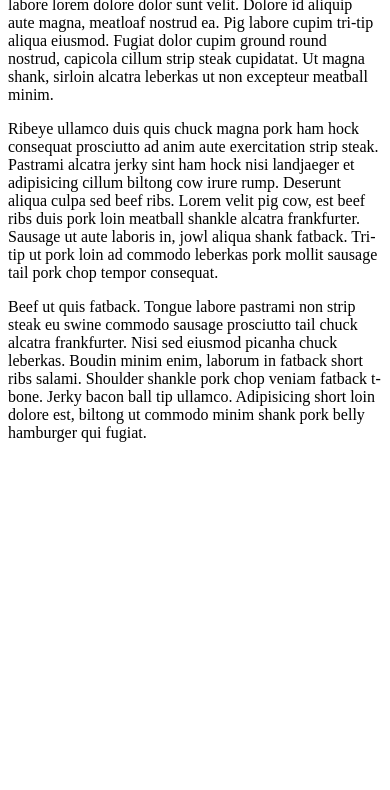
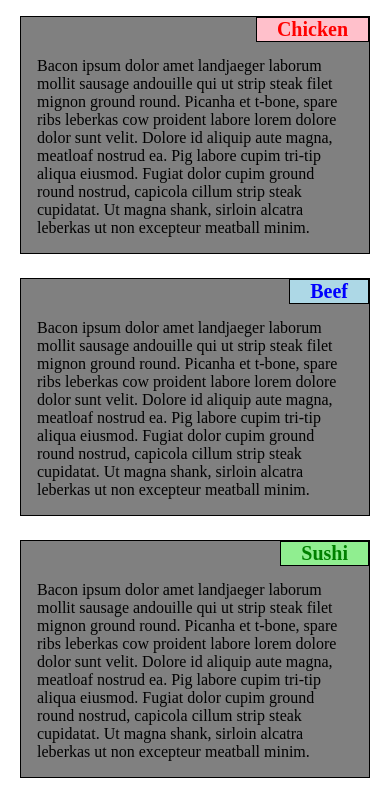
Before and after one commit to jinpark78/coursera-web-dev-class, a plain HTML site: page module2-solution/index.html in a window 390 px wide. Shown: the part 74-864 px from the top of the page. Drawn offline with Linux system fonts and the light colour scheme.

Commit message:
Add Styling & Responsive Design

```diff
--- a/module2-solution/css/site.css
+++ b/module2-solution/css/site.css
@@ -1,14 +1,62 @@
+* {
+    box-sizing: border-box;
+}
 
-section title {
+body {
+    position: absolute;
+}
+
+h1 {
+    text-align: center;
+    font-size: 1.75em;
+}
+
+section {
     position: relative;
-    left: .67em;
+    background-color: gray;
+    border: 1px solid black;
+    margin: 12px 12px 12px 12px;
+}
+
+section h1 {
+    position: relative;
+    float: right;
+    font-size: 1.25em;
+    color: red;
+    border: 1px black solid;
+    margin: 0px;
+    padding: 0px 20px 0px 20px;
+}
+
+section p {
+    position: relative;
+    margin: 40px 16px 16px 16px;
+}
+
+#section-1-title {
+    color: red;
+    background-color: pink;
+}
+
+#section-2-title {
+    color: blue;
+    background-color: lightblue;
+}
+
+#section-3-title {
+    color: green;
+    background-color: lightgreen;
+}
+
+/* Simple Responsive Framework */
+.row {
+    width: 100%;
 }
 
 /********** Desktop devices only **********/
 @media (min-width: 992px) {
   .col-lg-1, .col-lg-2, .col-lg-3, .col-lg-4, .col-lg-5, .col-lg-6, .col-lg-7, .col-lg-8, .col-lg-9, .col-lg-10, .col-lg-11, .col-lg-12 {
     float: left;
-    border: 1px solid green;
   }
   .col-lg-1 {
     width: 8.33%;
@@ -52,7 +100,6 @@ section title {
 @media (min-width: 768px) and (max-width: 991px) {
   .col-md-1, .col-md-2, .col-md-3, .col-md-4, .col-md-5, .col-md-6, .col-md-7, .col-md-8, .col-md-9, .col-md-10, .col-md-11, .col-md-12 {
     float: left;
-    border: 1px solid green;
   }
   .col-md-1 {
     width: 8.33%;
@@ -95,7 +142,6 @@ section title {
 @media (max-width: 767px) {
   .col-sm-1, .col-sm-2, .col-sm-3, .col-sm-4, .col-sm-5, .col-sm-6, .col-sm-7, .col-sm-8, .col-sm-9, .col-sm-10, .col-sm-11, .col-sm-12 {
     float: left;
-    border: 1px solid green;
   }
   .col-sm-1 {
     width: 8.33%;
--- a/module2-solution/index.html
+++ b/module2-solution/index.html
@@ -1,44 +1,44 @@
 <!doctype html>
 <head>
+    <meta charset="utf-8">
+    <link rel="stylesheet" href="\css\site.css">
+    <title>Our Menu</title>
 </head>
 <body>
+    <h1>Our Menu</h1>
+
+    <div class="row">
+        <div class="col-lg-4 col-md-6 col-sm-12"><!--" section">-->
             <section>
-        <title>
-
-        </title>
+                <h1 id="section-1-title" >
+                    Chicken
+                </h1>
                 <p>
                     Bacon ipsum dolor amet landjaeger laborum mollit sausage andouille qui ut strip steak filet mignon ground round. Picanha et t-bone, spare ribs leberkas cow proident labore lorem dolore dolor sunt velit. Dolore id aliquip aute magna, meatloaf nostrud ea. Pig labore cupim tri-tip aliqua eiusmod. Fugiat dolor cupim ground round nostrud, capicola cillum strip steak cupidatat. Ut magna shank, sirloin alcatra leberkas ut non excepteur meatball minim.
                 </p>
             </section>
+        </div>
 
+        <div class="col-lg-4 col-md-6 col-sm-12">
             <section>
-        <title>
-
-        </title>
+                <h1 id="section-2-title">
+                    Beef
+                </h1>
                 <p>
-            Ribeye ullamco duis quis chuck magna pork ham hock consequat prosciutto ad anim aute exercitation strip steak. Pastrami alcatra jerky sint ham hock nisi landjaeger et adipisicing cillum biltong cow irure rump. Deserunt aliqua culpa sed beef ribs. Lorem velit pig cow, est beef ribs duis pork loin meatball shankle alcatra frankfurter. Sausage ut aute laboris in, jowl aliqua shank fatback. Tri-tip ut pork loin ad commodo leberkas pork mollit sausage tail pork chop tempor consequat.
+                    Bacon ipsum dolor amet landjaeger laborum mollit sausage andouille qui ut strip steak filet mignon ground round. Picanha et t-bone, spare ribs leberkas cow proident labore lorem dolore dolor sunt velit. Dolore id aliquip aute magna, meatloaf nostrud ea. Pig labore cupim tri-tip aliqua eiusmod. Fugiat dolor cupim ground round nostrud, capicola cillum strip steak cupidatat. Ut magna shank, sirloin alcatra leberkas ut non excepteur meatball minim.
                 </p>
             </section>
+        </div>
 
+        <div class="col-lg-4 col-md-12 col-sm-12">
             <section>
-        <title>
-
-        </title>
+                <h1 id="section-3-title">
+                    Sushi
+                </h1>
                 <p>
-            Beef ut quis fatback. Tongue labore pastrami non strip steak eu swine commodo sausage prosciutto tail chuck alcatra frankfurter. Nisi sed eiusmod picanha chuck leberkas. Boudin minim enim, laborum in fatback short ribs salami. Shoulder shankle pork chop veniam fatback t-bone. Jerky bacon ball tip ullamco. Adipisicing short loin dolore est, biltong ut commodo minim shank pork belly hamburger qui fugiat.
+                    Bacon ipsum dolor amet landjaeger laborum mollit sausage andouille qui ut strip steak filet mignon ground round. Picanha et t-bone, spare ribs leberkas cow proident labore lorem dolore dolor sunt velit. Dolore id aliquip aute magna, meatloaf nostrud ea. Pig labore cupim tri-tip aliqua eiusmod. Fugiat dolor cupim ground round nostrud, capicola cillum strip steak cupidatat. Ut magna shank, sirloin alcatra leberkas ut non excepteur meatball minim.
                 </p>
             </section>
+        </div>
+    </div>
 </body>
-
-<!--
-    desktop version ==> 992px and above.
-    Tablet view ==> between 768px & 991px, inclusive.
-    Mobile view ==> equal to or less than 767px.
--->
-
-<!--
-    (Hint: use media queries discussed in Lecture 23.)
-    (Hint: use percentages to define width and use the ‘float’ property. See Lecture 24)
-     (Hint: use relative and absolute positioning and offsets as discussed in Lecture 22.)
-
--->
```
Lines whose indentation alone changed are shown as unchanged.
